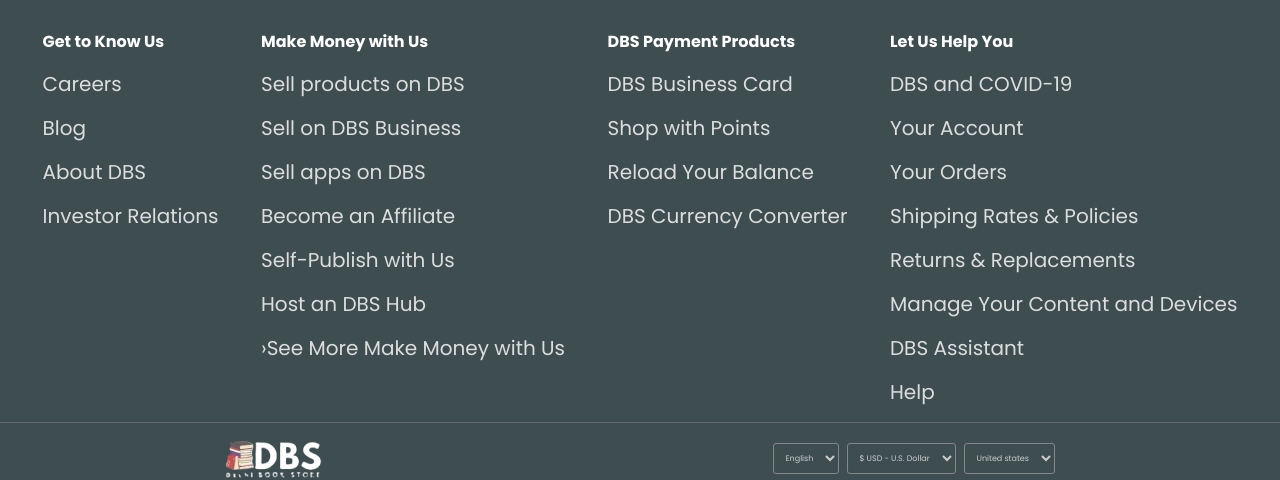
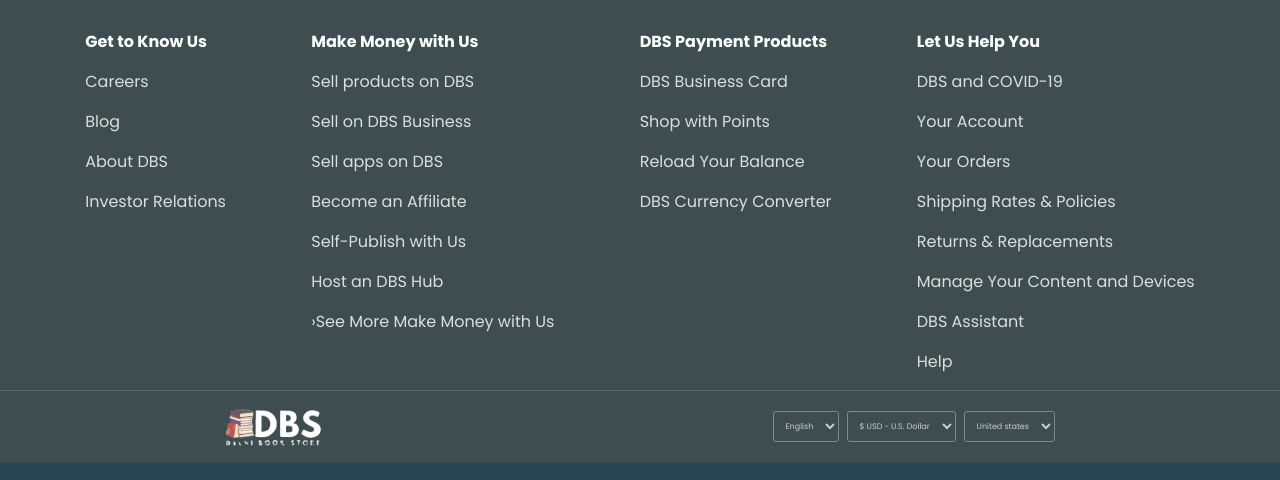
Before and after one commit to DhirajSujeet22/DBS-FE, a React (Vite) app: page / in a window 1280 px wide. Shown: the part 4904-5384 px from the top of the page. Built offline with nearby package versions, Linux system fonts and the light colour scheme.

Commit message:
footer font size

```diff
--- a/src/partials/Footer.jsx
+++ b/src/partials/Footer.jsx
@@ -9,40 +9,40 @@
       <div className="footer-links pb-4 !h-full ">
         <ul className="  ">
           <p>Get to Know Us</p>
-          <a className=" font-medium !text-xl lg:font-normal !text-base">Careers</a>
-          <a className=" font-medium !text-xl lg:font-normal !text-base">Blog</a>
-          <a className=" font-medium !text-xl lg:font-normal !text-base">About DBS</a>
-          <a className=" font-medium !text-xl lg:font-normal !text-base">Investor Relations</a>
+          <a className=" font-medium  lg:font-normal !text-base">Careers</a>
+          <a className=" font-medium  lg:font-normal !text-base">Blog</a>
+          <a className=" font-medium  lg:font-normal !text-base">About DBS</a>
+          <a className=" font-medium  lg:font-normal !text-base">Investor Relations</a>
         </ul>
         <ul className=" lg:block hidden">
           <p>Make Money with Us</p>
-          <a className=" font-medium !text-xl lg:font-normal !text-base">Sell products on DBS</a>
-          <a className=" font-medium !text-xl lg:font-normal !text-base">Sell on DBS Business</a>
-          <a className=" font-medium !text-xl lg:font-normal !text-base">Sell apps on DBS</a>
-          <a className=" font-medium !text-xl lg:font-normal !text-base">Become an Affiliate</a>
-          <a className=" font-medium !text-xl lg:font-normal !text-base">Self-Publish with Us</a>
-          <a className=" font-medium !text-xl lg:font-normal !text-base">Host an DBS Hub</a>
-          <a className=" font-medium !text-xl lg:font-normal !text-base">›See More Make Money with Us</a>
+          <a className=" font-medium  lg:font-normal !text-base">Sell products on DBS</a>
+          <a className=" font-medium  lg:font-normal !text-base">Sell on DBS Business</a>
+          <a className=" font-medium  lg:font-normal !text-base">Sell apps on DBS</a>
+          <a className=" font-medium  lg:font-normal !text-base">Become an Affiliate</a>
+          <a className=" font-medium  lg:font-normal !text-base">Self-Publish with Us</a>
+          <a className=" font-medium  lg:font-normal !text-base">Host an DBS Hub</a>
+          <a className=" font-medium  lg:font-normal !text-base">›See More Make Money with Us</a>
         </ul>
         <ul>
           <p>DBS Payment Products</p>
-          <a className=" font-medium !text-xl lg:font-normal !text-base">DBS Business Card</a>
-          <a className=" font-medium !text-xl lg:font-normal !text-base">Shop with Points</a>
-          <a className=" font-medium !text-xl lg:font-normal !text-base">Reload Your Balance</a>
-          <a className=" font-medium !text-xl lg:font-normal !text-base">DBS Currency Converter</a>
+          <a className=" font-medium  lg:font-normal !text-base">DBS Business Card</a>
+          <a className=" font-medium  lg:font-normal !text-base">Shop with Points</a>
+          <a className=" font-medium  lg:font-normal !text-base">Reload Your Balance</a>
+          <a className=" font-medium  lg:font-normal !text-base">DBS Currency Converter</a>
         </ul>
         <ul className=" lg:block hidden">
           <p>Let Us Help You</p>
-          <a className=" font-medium !text-xl lg:font-normal !text-base">DBS and COVID-19</a>
-          <a className=" font-medium !text-xl lg:font-normal !text-base">Your Account</a>
-          <a className=" font-medium !text-xl lg:font-normal !text-base">Your Orders</a>
-          <a className=" font-medium !text-xl lg:font-normal !text-base">Shipping Rates &amp; Policies</a>
-          <a className=" font-medium !text-xl lg:font-normal !text-base">Returns &amp; Replacements</a>
-          <a className=" font-medium !text-xl lg:font-normal !text-base">
+          <a className=" font-medium  lg:font-normal !text-base">DBS and COVID-19</a>
+          <a className=" font-medium  lg:font-normal !text-base">Your Account</a>
+          <a className=" font-medium  lg:font-normal !text-base">Your Orders</a>
+          <a className=" font-medium  lg:font-normal !text-base">Shipping Rates &amp; Policies</a>
+          <a className=" font-medium  lg:font-normal !text-base">Returns &amp; Replacements</a>
+          <a className=" font-medium  lg:font-normal !text-base">
             Manage Your Content and Devices
           </a>
-          <a className=" font-medium !text-xl lg:font-normal !text-base">DBS Assistant</a>
-          <a className=" font-medium !text-xl lg:font-normal !text-base">Help</a>
+          <a className=" font-medium  lg:font-normal !text-base">DBS Assistant</a>
+          <a className=" font-medium  lg:font-normal !text-base">Help</a>
         </ul>
       </div>
       <div className="country-info h-full py-4 flex justify-around items-center mx-auto ">
```
